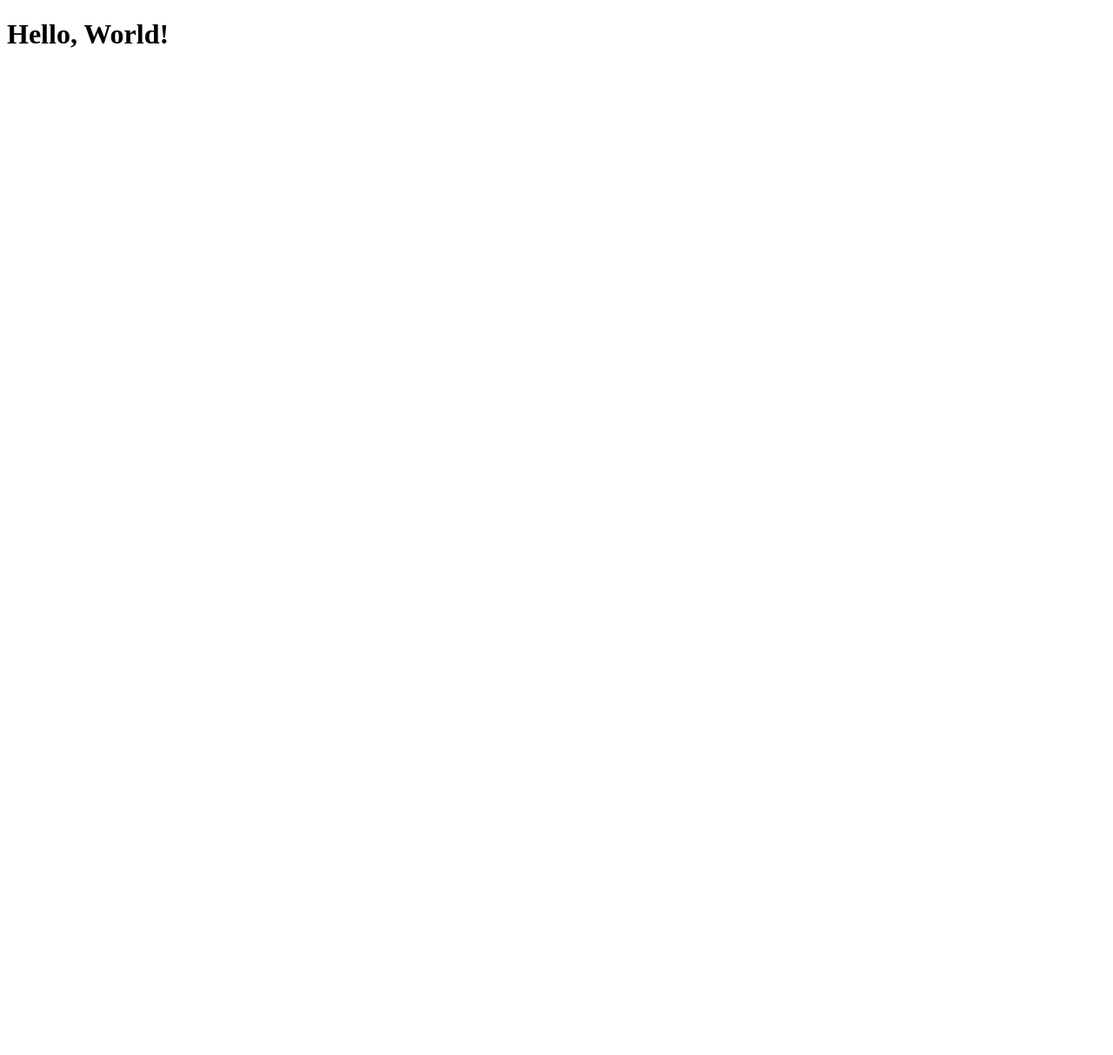
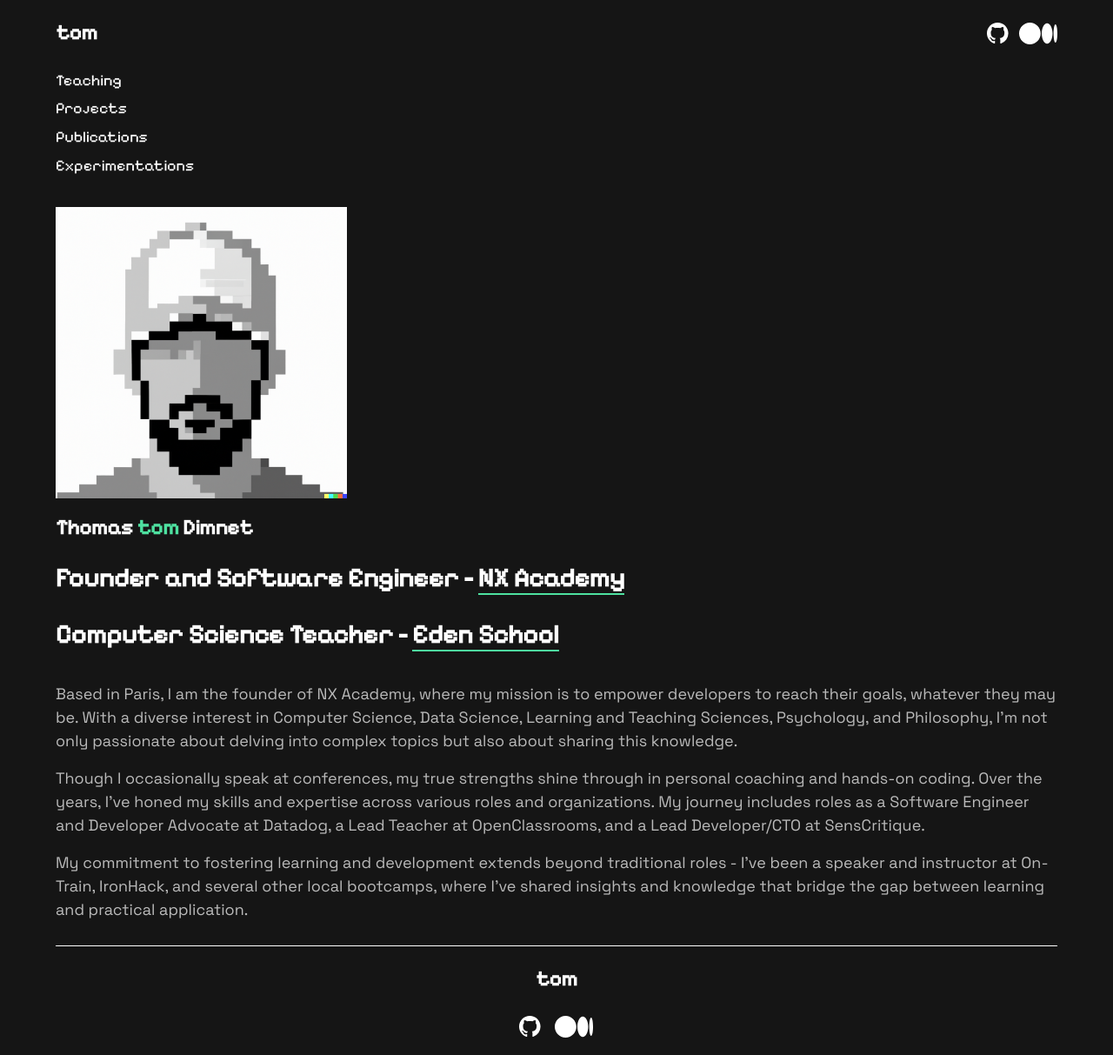
Before and after one commit to tdimnet/tdimnet.github.io, an Astro site: page / in a window 1280 px wide. Shown: the whole page at 87% size. Before the commit the page ends 800 px from the top, so only its background shows below. Built offline with nearby package versions, Linux system fonts and the light colour scheme; Astro itself is replaced by a stand-in of ours.

Commit message:
(Feat) Updating home page (#55)
* Adding content to the home page

* Importing assets and updating layout

* Starting to add some style

* Adding basic style

* Styling mobile version of the home page

* Continuing styling mobile home page

* Finishing mobile home page

* Preparing to merge PR

```diff
--- a/package.json
+++ b/package.json
@@ -10,8 +10,10 @@
     "astro": "astro"
   },
   "dependencies": {
+    "@astrojs/check": "^0.9.4",
+    "@fontsource/pixelify-sans": "^5.1.0",
+    "@fontsource/space-grotesk": "^5.1.0",
     "astro": "^4.16.16",
-    "@astrojs/check": "^0.9.4",
     "typescript": "^5.7.2"
   }
 }
--- /dev/null
+++ b/src/components/Footer.astro
@@ -0,0 +1,53 @@
+---
+import GitHubIcon from "../icons/GitHub.astro"
+import MediumIcon from "../icons/Medium.astro"
+---
+
+<footer>
+    <h3>
+        <a href="/">tom</a>
+    </h3>
+    <nav>
+        <ul>
+            <li>
+                <a href="#" target="_blank">
+                    <GitHubIcon />
+                </a>
+            </li>
+            <li>
+                <a href="#" target="_blank">
+                    <MediumIcon />
+                </a>
+            </li>
+        </ul>
+    </nav>
+</footer>
+
+<style>
+    footer {
+        border-top: 1px solid var(--white);
+        margin-top: 1.75rem;
+        padding-top: 1.25rem;
+        text-align: center;
+    }
+
+    h3 {
+        margin-bottom: 1.5rem;
+        font-family: var(--pixelify-ff);
+        font-size: 1.5rem;
+        font-weight: 700;
+    }
+
+    ul {
+        list-style-type: none;
+        padding-left: 0;
+        display: flex;
+        justify-content: center;
+        gap: 1rem;
+    }
+
+    a {
+        text-decoration: none;
+	    color: var(--white);
+    }
+</style>
--- /dev/null
+++ b/src/components/Header.astro
@@ -0,0 +1,85 @@
+---
+import GitHubIcon from "../icons/GitHub.astro"
+import MediumIcon from "../icons/Medium.astro"
+---
+
+<header>
+  <nav class="main-navigation">
+    <ul>
+      <li>
+        <a class="username" href="#">tom</a>
+      </li>
+      <li class="ml-auto">
+        <a href="#">
+          <GitHubIcon />
+        </a>
+      </li>
+      <li>
+        <a href="#">
+          <MediumIcon />
+        </a>
+      </li>
+    </ul>
+  </nav>
+  <nav class="mobile-navigation">
+    <ul>
+      <li>
+        <a href="#">Teaching</a>
+      </li>
+      <li>
+        <a href="#">Projects</a>
+      </li>
+      <li>
+        <a href="#">Publications</a>
+      </li>
+      <li>
+        <a href="#">Experimentations</a>
+      </li>
+    </ul>
+  </nav>
+</header>
+
+<style>
+  header {
+    margin-bottom: 2rem;
+  }
+
+  a {
+    color: var(--white);
+    text-decoration: none;
+  }
+
+  .ml-auto {
+    margin-left: auto;
+  }
+
+  .main-navigation {
+    margin-bottom: 1.25rem;
+  }
+
+  .main-navigation ul,
+  .mobile-navigation ul {
+    padding-left: 0;
+    list-style-type: none;
+  }
+
+  .main-navigation ul {
+    display: flex;
+    gap: .75rem;
+    align-items: center;
+  }
+
+  .username {
+    font-family: var(--pixelify-ff);
+    font-size: 1.5rem;
+    font-weight: 700;
+  }
+
+  .mobile-navigation a {
+    font-family: var(--pixelify-ff);
+    font-size: 1.125rem;
+    display: block;
+    padding-top: .175rem;
+    padding-bottom: .175rem;
+  }
+</style>
--- /dev/null
+++ b/src/icons/GitHub.astro
@@ -0,0 +1,7 @@
+<svg xmlns="http://www.w3.org/2000/svg" width="25" height="24"
+  ><path
+    fill="#FFF"
+    fill-rule="evenodd"
+    d="M12.304 0C5.506 0 0 5.506 0 12.304c0 5.444 3.522 10.042 8.413 11.672.615.108.845-.261.845-.584 0-.292-.015-1.261-.015-2.291-3.091.569-3.891-.754-4.137-1.446-.138-.354-.738-1.446-1.261-1.738-.43-.23-1.046-.8-.016-.815.97-.015 1.661.892 1.892 1.261 1.107 1.86 2.876 1.338 3.584 1.015.107-.8.43-1.338.784-1.646-2.738-.307-5.598-1.368-5.598-6.074 0-1.338.477-2.446 1.26-3.307-.122-.308-.553-1.569.124-3.26 0 0 1.03-.323 3.383 1.26.985-.276 2.03-.415 3.076-.415 1.046 0 2.092.139 3.076.416 2.353-1.6 3.384-1.261 3.384-1.261.676 1.691.246 2.952.123 3.26.784.861 1.26 1.953 1.26 3.307 0 4.721-2.875 5.767-5.613 6.074.446.385.83 1.123.83 2.277 0 1.645-.015 2.968-.015 3.383 0 .323.231.708.846.584a12.324 12.324 0 0 0 8.382-11.672C24.607 5.506 19.101 0 12.304 0Z"
+  ></path></svg
+>
--- /dev/null
+++ b/src/icons/Medium.astro
@@ -0,0 +1,11 @@
+<svg viewBox="0 0 1043.63 592.71" height="25"
+  ><g
+    ><g
+      ><path
+        fill="#FFF"
+        fill-rule="evenodd"
+        d="M588.67 296.36c0 163.67-131.78 296.35-294.33 296.35S0 460 0 296.36 131.78 0 294.34 0s294.33 132.69 294.33 296.36M911.56 296.36c0 154.06-65.89 279-147.17 279s-147.17-124.94-147.17-279 65.88-279 147.16-279 147.17 124.9 147.17 279M1043.63 296.36c0 138-23.17 249.94-51.76 249.94s-51.75-111.91-51.75-249.94 23.17-249.94 51.75-249.94 51.76 111.9 51.76 249.94"
+      ></path></g
+    ></g
+  ></svg
+>
--- /dev/null
+++ b/src/layouts/BaseLayout.astro
@@ -0,0 +1,46 @@
+---
+import "../styles/normalize.css";
+import "../styles/reset.css";
+import "../styles/variables.css";
+
+import "@fontsource/pixelify-sans";
+import "@fontsource/space-grotesk";
+
+import Header from "../components/Header.astro";
+import Footer from "../components/Footer.astro"
+---
+
+<html lang="en">
+  <head>
+    <meta charset="utf-8" />
+    <meta name="viewport" content="width=device-width" />
+    <meta name="generator" content={Astro.generator} />
+
+    <link rel="icon" type="image/png" href="/favicon.png" />
+
+    <title>Thomas Dimnet</title>
+  </head>
+  <body>
+    <div class="wrapper">
+      <Header />
+      <slot />
+      <Footer />
+    </div>
+  </body>
+</html>
+
+<style>
+  body {
+    background-color: var(--cod-gray);
+    color: var(--white);
+    font-family: var(--space-grotesk-ff);
+    padding-top: 1.25rem;
+    padding-bottom: 1.25rem;
+  }
+
+  .wrapper {
+    width: 90%;
+    margin-left: auto;
+    margin-right: auto;
+  }
+</style>
--- a/src/pages/index.astro
+++ b/src/pages/index.astro
@@ -1,16 +1,98 @@
+---
+import { Image } from "astro:assets";
+
+import BaseLayout from "../layouts/BaseLayout.astro";
+
+import profilPicture from "../images/profil-picture.png";
 ---
 
----
+<BaseLayout>
+  <main>
+    <Image
+      src={profilPicture}
+      alt="Someone wearing a baseball cap in pixel art"
+      class="hero-img"
+    />
+    <div class="titles-wrapper">
+      <h1 class="main-title">Thomas <span class="shortname">tom</span> Dimnet</h1>
+      <h2 class="secondary-title">
+        Founder and Software Engineer - <a
+          class="nav-item"
+          href="#"
+          target="_blank">NX Academy</a
+        >
+      </h2>
+      <h2 class="secondary-title">
+        Computer Science Teacher - <a class="nav-item" href="#" target="_blank"
+          >Eden School</a
+        >
+      </h2>
+    </div>
+    <article>
+      <section>
+        Based in Paris, I am the founder of NX Academy, where my mission is to
+        empower developers to reach their goals, whatever they may be. With a
+        diverse interest in Computer Science, Data Science, Learning and
+        Teaching Sciences, Psychology, and Philosophy, I’m not only passionate
+        about delving into complex topics but also about sharing this knowledge.
+      </section>
+      <section>
+        Though I occasionally speak at conferences, my true strengths shine
+        through in personal coaching and hands-on coding. Over the years, I’ve
+        honed my skills and expertise across various roles and organizations. My
+        journey includes roles as a Software Engineer and Developer Advocate at
+        Datadog, a Lead Teacher at OpenClassrooms, and a Lead Developer/CTO at
+        SensCritique.
+      </section>
+      <section>
+        My commitment to fostering learning and development extends beyond
+        traditional roles - I've been a speaker and instructor at On-Train,
+        IronHack, and several other local bootcamps, where I’ve shared insights
+        and knowledge that bridge the gap between learning and practical
+        application.
+      </section>
+    </article>
+  </main>
+</BaseLayout>
 
-<html lang="en">
-	<head>
-		<meta charset="utf-8" />
-		<link rel="icon" type="image/svg+xml" href="/favicon.svg" />
-		<meta name="viewport" content="width=device-width" />
-		<meta name="generator" content={Astro.generator} />
-		<title>Astro</title>
-	</head>
-	<body>
-		<h1>Hello, World!</h1>
-	</body>
-</html>
+<style>
+  .hero-img {
+    height: 335px;
+    width: auto;
+    object-fit: cover;
+  }
+
+  .titles-wrapper {
+    margin-bottom: 2rem;
+  }
+
+  .main-title {
+    font-size: 1.5rem;
+    font-family: var(--pixelify-ff);
+  }
+
+  .shortname {
+	color: var(--shamrock);
+  }
+
+  .secondary-title {
+    font-size: 1.875rem;
+    font-family: var(--pixelify-ff);
+	margin-bottom: 1.25rem;
+  }
+
+  .nav-item {
+	text-decoration: none;
+	color: var(--white);
+	border-bottom: 2px solid var(--shamrock);
+  }
+
+  article {
+    color: var(--silver);
+    font-size: 1.125rem;
+  }
+
+  section {
+    margin-bottom: 1rem;
+  }
+</style>
--- /dev/null
+++ b/src/styles/reset.css
@@ -0,0 +1,62 @@
+/*
+  Josh's Custom CSS Reset
+  https://www.joshwcomeau.com/css/custom-css-reset/
+*/
+
+*,
+*::before,
+*::after {
+  box-sizing: border-box;
+}
+
+* {
+  margin: 0;
+}
+
+body {
+  line-height: 1.5;
+  -webkit-font-smoothing: antialiased;
+}
+
+img,
+picture,
+video,
+canvas,
+svg {
+  display: block;
+  max-width: 100%;
+}
+
+input,
+button,
+textarea,
+select {
+  font: inherit;
+}
+
+p,
+h1,
+h2,
+h3,
+h4,
+h5,
+h6 {
+  overflow-wrap: break-word;
+}
+
+p {
+  text-wrap: pretty;
+}
+h1,
+h2,
+h3,
+h4,
+h5,
+h6 {
+  text-wrap: balance;
+}
+
+#root,
+#__next {
+  isolation: isolate;
+}
--- /dev/null
+++ b/src/styles/variables.css
@@ -0,0 +1,9 @@
+:root {
+    --cod-gray: #151515;
+    --white: #FFF;
+    --silver: #BABABA;
+    --shamrock: #4EE1A0;
+
+    --pixelify-ff: "Pixelify Sans",cursive;
+    --space-grotesk-ff: "Space Grotesk", sans-serif;
+}
```
Also changed, not shown: public/favicon.png (added), public/favicon.svg (deleted), public/github-142-svgrepo-com.svg (added), public/medium-svgrepo-com.svg (added), src/images/profil-picture.png (added), src/styles/normalize.css (added), 1 other file.
